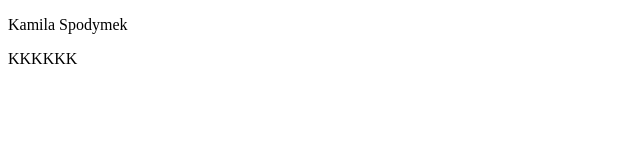
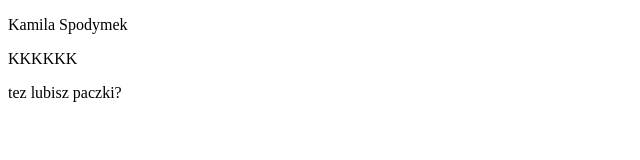
Before and after one commit to nanoDW/CC3_landingPage, a plain HTML site: page KamilaSpodymek.html in a window 1280 px wide. Shown: the whole page, without its empty margins (0-640 px from the left). Drawn offline with Linux system fonts and the light colour scheme.

Commit message:
Pytanie- powazne

```diff
--- a/KamilaSpodymek.html
+++ b/KamilaSpodymek.html
@@ -9,5 +9,6 @@
 <body>
     <p>Kamila Spodymek</p>
     <div>KKKKKK</div>
+    <p>tez lubisz paczki?</p>
 </body>
 </html>
```
